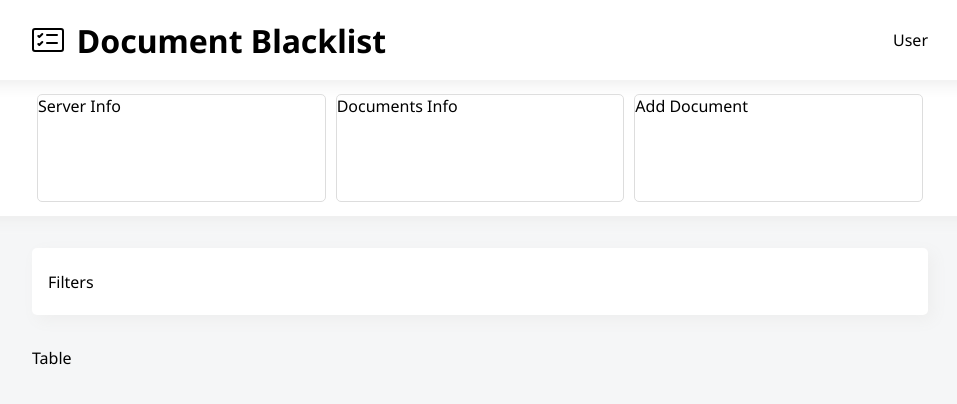
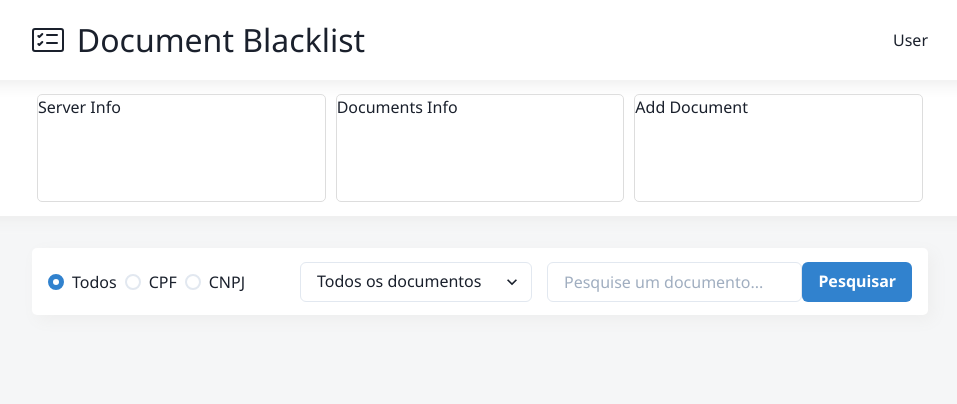
Before and after one commit to rodrigolemos/doc-blacklist, a React (Create React App) app in the folder ui/: page / in a window 1280 px wide. Shown: the top 404 px of the page, without its empty margins (160-1117 px from the left). Built offline with nearby package versions, Linux system fonts and the light colour scheme.

Commit message:
feat(ui): add chakra ui form

```diff
--- a/ui/package.json
+++ b/ui/package.json
@@ -3,6 +3,9 @@
   "version": "0.1.0",
   "private": true,
   "dependencies": {
+    "@chakra-ui/react": "^1.5.0",
+    "@emotion/react": "^11.1.5",
+    "@emotion/styled": "^11.3.0",
     "@testing-library/jest-dom": "^5.11.4",
     "@testing-library/react": "^11.1.0",
     "@testing-library/user-event": "^12.1.10",
@@ -10,6 +13,7 @@
     "@types/node": "^12.0.0",
     "@types/react": "^17.0.0",
     "@types/react-dom": "^17.0.0",
+    "framer-motion": "^4.1.3",
     "react": "^17.0.2",
     "react-dom": "^17.0.2",
     "react-icons": "^4.2.0",
--- a/ui/src/components/documents/index.tsx
+++ b/ui/src/components/documents/index.tsx
@@ -1,14 +1,49 @@
-import React, { ReactElement } from 'react';
+import React, { ReactElement, useState } from 'react';
 import { Container, Content, Filters } from './styles';
 
+import { Button, Input, Radio, RadioGroup, Select, Stack } from "@chakra-ui/react";
+
 const Documents: React.FC = (): ReactElement => {
+  const [type, setType] = useState<string>('');
+  const [blacklist, setBlacklist] = useState<string>('');
+  const [value, setValue] = useState<string>('');
+
   return (
     <Container>
       <Content>
+
         <Filters>
-          <span>Filters</span>
+          <Stack spacing={15} direction="row" align="center" w="90%">
+            <RadioGroup onChange={setType} value={type} mr={10}>
+              <Stack direction="row">
+                <Radio value="">Todos</Radio>
+                <Radio value="P">CPF</Radio>
+                <Radio value="C">CNPJ</Radio>
+              </Stack>
+            </RadioGroup>
+
+            <Select onChange={e => { setBlacklist(e.target.value)}} value={blacklist}>
+              <option value="">Todos os documentos</option>
+              <option value="Y">Somente os que são blacklist</option>
+              <option value="N">Somente os que NÃO são blacklist</option>
+            </Select>
+
+            <Input
+              placeholder="Pesquise um documento..."
+              minLength={11}
+              maxLength={14}
+              value={value}
+              onChange={(e) => { setValue(e.target.value)}}
+            />
+          </Stack>
+
+          <Stack direction="row" align="center">
+            <Button colorScheme="blue">Pesquisar</Button>
+          </Stack>
         </Filters>
-        <span>Table</span>
+
+        {/* <span>Table</span> */}
+
       </Content>
     </Container>
   );
--- a/ui/src/index.tsx
+++ b/ui/src/index.tsx
@@ -2,11 +2,14 @@ import React from 'react';
 import ReactDOM from 'react-dom';
 import App from './App';
 import GlobalStyle from './GlobalStyle';
+import { ChakraProvider } from "@chakra-ui/react";
 
 ReactDOM.render(
   <React.StrictMode>
-    <App />
-    <GlobalStyle />
+    <ChakraProvider>
+      <App />
+      <GlobalStyle />
+    </ChakraProvider>
   </React.StrictMode>,
   document.getElementById('root')
 );
```
Also changed, not shown: 1 other file (tests, documents, lock files or other folders).
